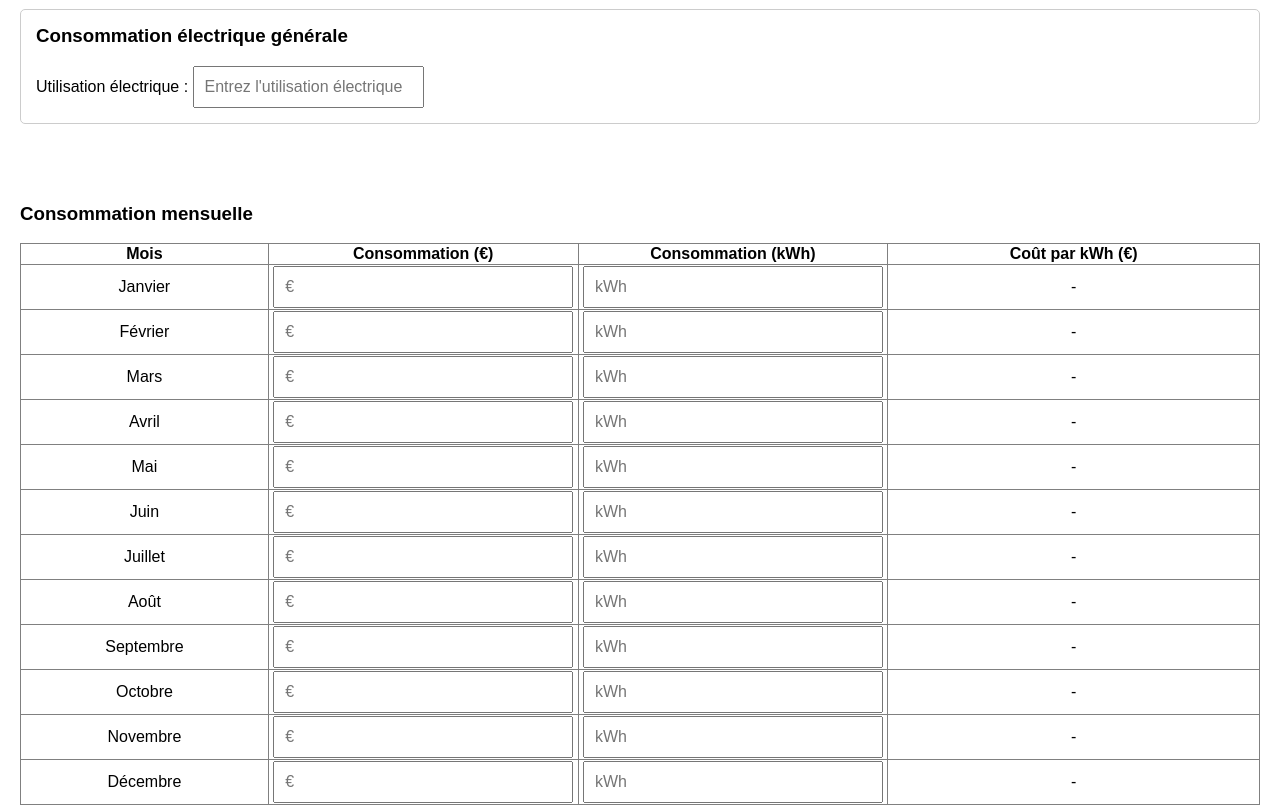
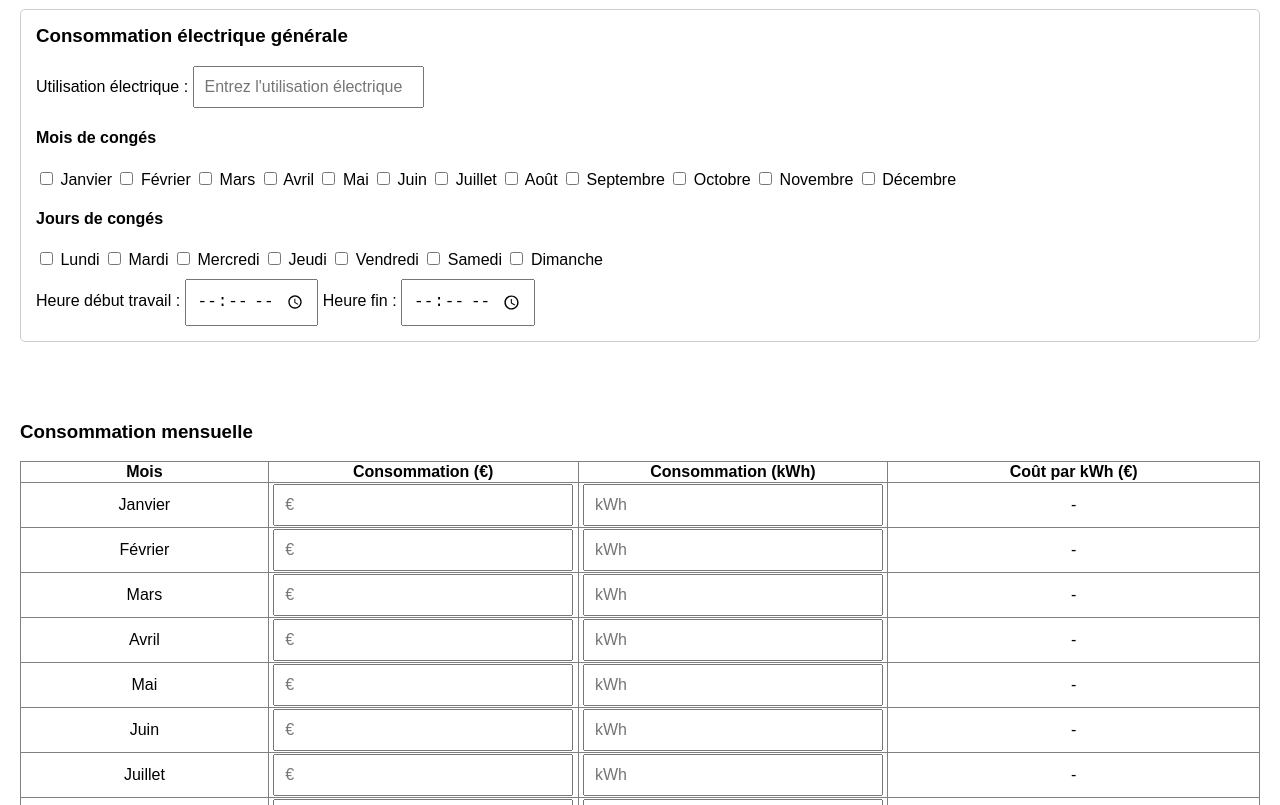
Before and after one commit to m2arek/frh-pro, a plain HTML site: page index.html in a window 1280 px wide. Shown: the part 1140-1945 px from the top of the page. Drawn offline with nearby package versions, Linux system fonts and the light colour scheme.

Commit message:
Update index.html

```diff
--- a/index.html
+++ b/index.html
@@ -67,7 +67,7 @@
     </style>
 </head>
 <body>
-    <h1>60 sur la carte et sauvegardez en PDF</h1>
+    <h1>70 sur la carte et sauvegardez en PDF</h1>
     <form id="addressForm" onsubmit="return searchAddress(event);">
         <label for="address">Adresse :</label>
         <input type="text" id="address" name="address" placeholder="Entrez une adresse" required>
@@ -137,7 +137,7 @@
                 <option value="Bois">Bois</option>
             </select>
 
-            <label for="Translucides">Presence de translucides :</label>
+            <label for="Translucides">Présence de translucides :</label>
             <select id="Translucides" name="Translucides">
                 <option value="" disabled selected>Presence de translucides o/n</option>
                 <option value="Oui">Oui</option>
@@ -155,8 +155,45 @@
         <!-- 3) Consommation électrique générale -->
         <div class="form-section">
             <h3>Consommation électrique générale</h3>
+
             <label for="electricityUse">Utilisation électrique :</label>
             <input type="text" id="electricityUse" name="electricityUse" placeholder="Entrez l'utilisation électrique">
+
+            <!-- Mois de congés (cases à cocher) -->
+            <h4>Mois de congés</h4>
+            <div id="moisConges" style="margin-bottom: 10px;">
+                <label><input type="checkbox" name="moisConges[]" value="Janvier"> Janvier</label>
+                <label><input type="checkbox" name="moisConges[]" value="Février"> Février</label>
+                <label><input type="checkbox" name="moisConges[]" value="Mars"> Mars</label>
+                <label><input type="checkbox" name="moisConges[]" value="Avril"> Avril</label>
+                <label><input type="checkbox" name="moisConges[]" value="Mai"> Mai</label>
+                <label><input type="checkbox" name="moisConges[]" value="Juin"> Juin</label>
+                <label><input type="checkbox" name="moisConges[]" value="Juillet"> Juillet</label>
+                <label><input type="checkbox" name="moisConges[]" value="Août"> Août</label>
+                <label><input type="checkbox" name="moisConges[]" value="Septembre"> Septembre</label>
+                <label><input type="checkbox" name="moisConges[]" value="Octobre"> Octobre</label>
+                <label><input type="checkbox" name="moisConges[]" value="Novembre"> Novembre</label>
+                <label><input type="checkbox" name="moisConges[]" value="Décembre"> Décembre</label>
+            </div>
+
+            <!-- Jours de congés (cases à cocher) -->
+            <h4>Jours de congés</h4>
+            <div id="joursConges" style="margin-bottom: 10px;">
+                <label><input type="checkbox" name="joursConges[]" value="Lundi"> Lundi</label>
+                <label><input type="checkbox" name="joursConges[]" value="Mardi"> Mardi</label>
+                <label><input type="checkbox" name="joursConges[]" value="Mercredi"> Mercredi</label>
+                <label><input type="checkbox" name="joursConges[]" value="Jeudi"> Jeudi</label>
+                <label><input type="checkbox" name="joursConges[]" value="Vendredi"> Vendredi</label>
+                <label><input type="checkbox" name="joursConges[]" value="Samedi"> Samedi</label>
+                <label><input type="checkbox" name="joursConges[]" value="Dimanche"> Dimanche</label>
+            </div>
+
+            <!-- Heure de début et fin de travail -->
+            <label for="heureDebut">Heure début travail :</label>
+            <input type="time" id="heureDebut" name="heureDebut">
+
+            <label for="heureFin">Heure fin :</label>
+            <input type="time" id="heureFin" name="heureFin">
         </div>
 
         <!-- Tableau de consommation : on l'intègre ici pour qu'il apparaisse avant les Commentaires -->
@@ -180,7 +217,6 @@
                         ];
 
                         months.forEach((month, index) => {
-                            // IMPORTANT: Ajouter un name pour que ces champs soient inclus dans FormData
                             document.write(`
                                 <tr>
                                     <td>${month}</td>
@@ -439,21 +475,18 @@
                 formObject[key] = value;
             });
 
-            // ********* Sauvegarde du canvas et de la carte *********
-            // Sauvegarder la position de la carte
+            // Sauvegarde du canvas et de la carte
             const center = map.getCenter();
             formObject['mapCenterLat'] = center.lat;
             formObject['mapCenterLng'] = center.lng;
             formObject['mapZoom'] = map.getZoom();
-
-            // Sauvegarder l'image du dessin (canvas) au format base64
             formObject['canvasImage'] = drawingCanvas.toDataURL();
 
             // Nom de fichier dynamique : "Formulaire_{companyName}.json" ou "Formulaire.json"
             const companyName = formObject['companyName'] ? formObject['companyName'] : 'Formulaire';
             const fileName = `Formulaire_${companyName}.json`;
 
-            const jsonString = JSON.stringify(formObject, null, 2); // Convertir en JSON formaté
+            const jsonString = JSON.stringify(formObject, null, 2);
             const blob = new Blob([jsonString], { type: 'application/json' });
 
             const link = document.createElement('a');
@@ -477,31 +510,41 @@
 
                     // Remplir le formulaire avec les données chargées
                     Object.keys(jsonData).forEach((key) => {
-                        // Si c'est un champ du formulaire (name=key), on assigne la valeur
                         const input = form.querySelector(`[name="${key}"]`);
                         if (input) {
-                            input.value = jsonData[key];
+                            // Pour les checkboxes multiples (moisConges[] / joursConges[]), il faut cocher si la valeur est présente
+                            if (Array.isArray(jsonData[key])) {
+                                // On parcourt toutes les valeurs du tableau
+                                jsonData[key].forEach((val) => {
+                                    // On cherche la checkbox correspondante
+                                    const checkbox = form.querySelector(`[name="${key}"][value="${val}"]`);
+                                    if (checkbox) {
+                                        checkbox.checked = true;
+                                    }
+                                });
+                            } else {
+                                // Cas normal: c'est un champ simple
+                                input.value = jsonData[key];
+                            }
                         }
                     });
 
-                    // ********* Restauration du canvas et de la carte *********
-                    // 1) Restaure la position de la carte
+                    // Restauration de la carte
                     if (jsonData['mapCenterLat'] && jsonData['mapCenterLng'] && jsonData['mapZoom']) {
                         map.setView([jsonData['mapCenterLat'], jsonData['mapCenterLng']], jsonData['mapZoom']);
                     }
 
-                    // 2) Restaure l'image du canvas
+                    // Restauration du canvas
                     if (jsonData['canvasImage']) {
                         const image = new Image();
                         image.onload = function() {
-                            // Effacer le canvas avant de redessiner l'image
                             ctx.clearRect(0, 0, drawingCanvas.width, drawingCanvas.height);
                             ctx.drawImage(image, 0, 0);
                         };
                         image.src = jsonData['canvasImage'];
                     }
 
-                    // Recalculer le tableau après chargement (pour mettre à jour le coût/kWh)
+                    // Recalculer le tableau après chargement (coût/kWh)
                     for (let i = 0; i < 12; i++) {
                         calculateCost(i);
                     }
```
